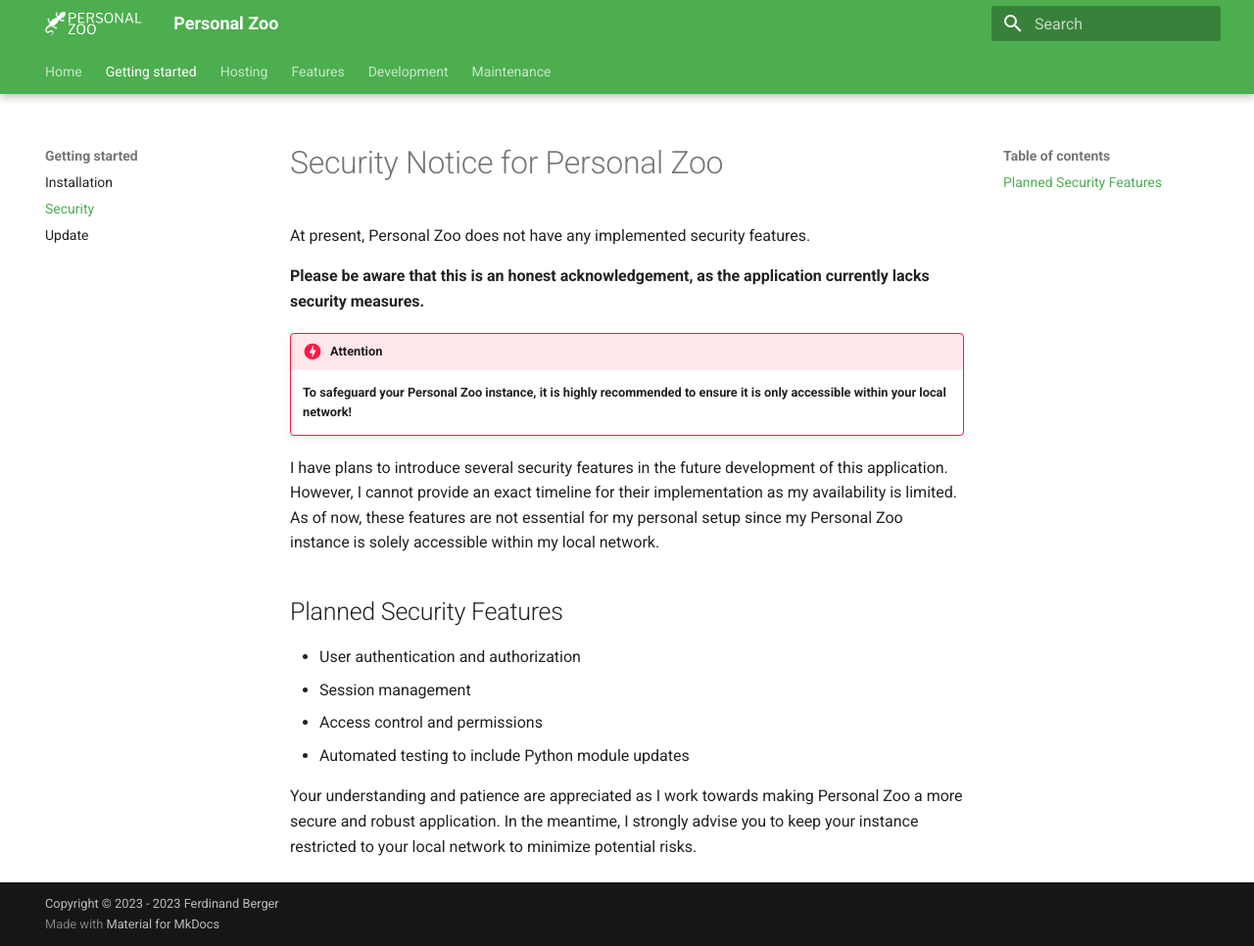
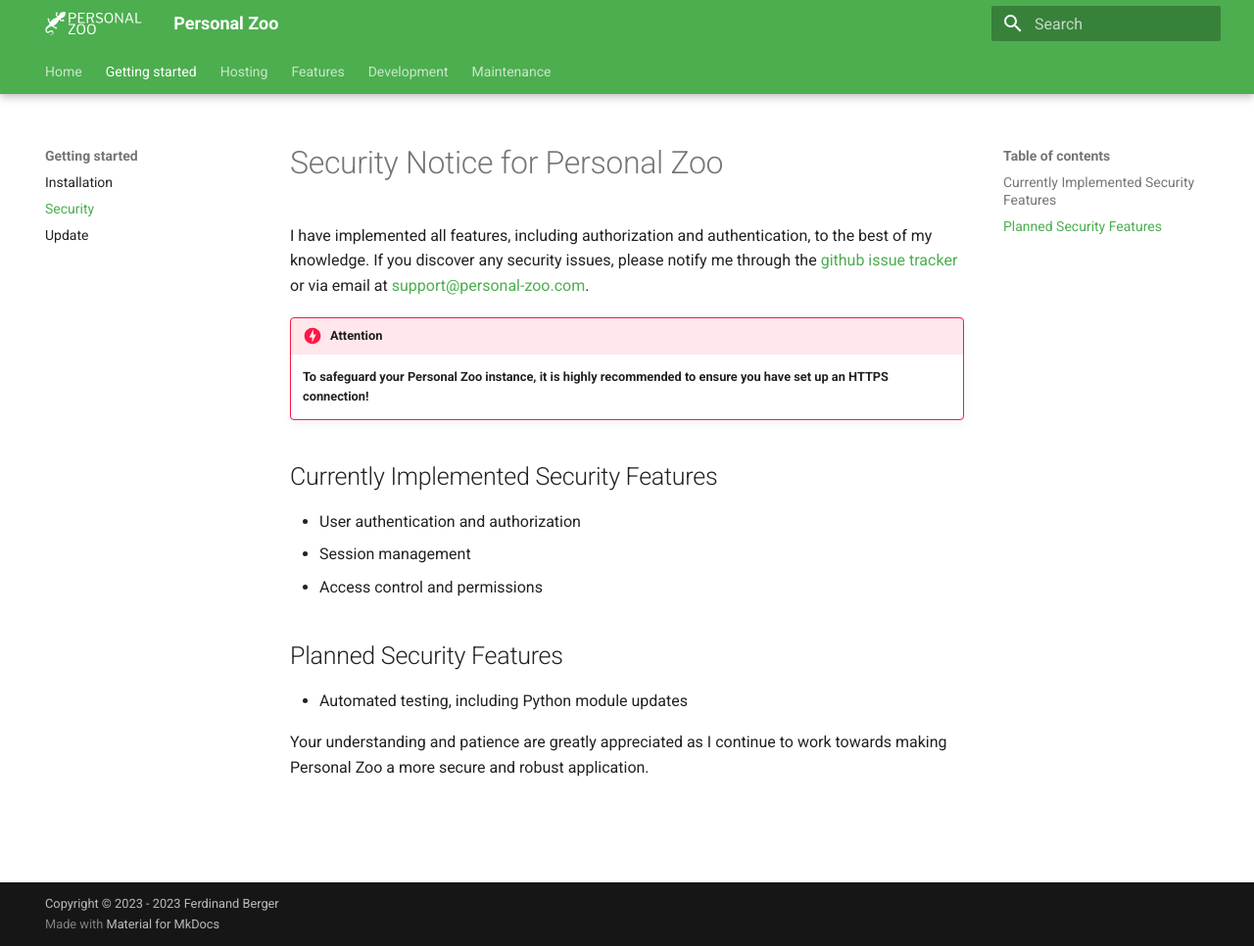
Before and after one commit to Brazier85/personal_zoo, an MkDocs documentation site: the page built from docs/security.md, in a window 1280 px wide and 966 px high. Shown: the whole window at 98% size. Built offline with MkDocs 1.6.1 and Material for MkDocs 9.7.7, drawn with Linux system fonts in a browser that asks for light colours.

Commit message:
docs(): Added latests changes

```diff
--- a/docs/security.md
+++ b/docs/security.md
@@ -1,19 +1,18 @@
 # Security Notice for Personal Zoo
 
-At present, Personal Zoo does not have any implemented security features.
-
-**Please be aware that this is an honest acknowledgement, as the application currently lacks security measures.**
+I have implemented all features, including authorization and authentication, to the best of my knowledge. If you discover any security issues, please notify me through the [github issue tracker](https://github.com/Brazier85/personal_zoo/issues){:target="_blank"} or via email at [support@personal-zoo.com](mailto:support@personal-zoo.com).
 
 !!! danger "Attention"
-    **To safeguard your Personal Zoo instance, it is highly recommended to ensure it is only accessible within your local network!**
+    **To safeguard your Personal Zoo instance, it is highly recommended to ensure you have set up an HTTPS connection!**
 
-I have plans to introduce several security features in the future development of this application. However, I cannot provide an exact timeline for their implementation as my availability is limited. As of now, these features are not essential for my personal setup since my Personal Zoo instance is solely accessible within my local network.
-
-## Planned Security Features
+## Currently Implemented Security Features
 
 - User authentication and authorization
 - Session management
 - Access control and permissions
-- Automated testing to include Python module updates
 
-Your understanding and patience are appreciated as I work towards making Personal Zoo a more secure and robust application. In the meantime, I strongly advise you to keep your instance restricted to your local network to minimize potential risks.
+## Planned Security Features
+
+- Automated testing, including Python module updates
+
+Your understanding and patience are greatly appreciated as I continue to work towards making Personal Zoo a more secure and robust application.
```
Also changed, not shown: docs/getting-started.md (+1 -3 lines), docs/hosting/overview.md (+1 -1 lines), docs/index.md (+7 -3 lines), 2 other files.
